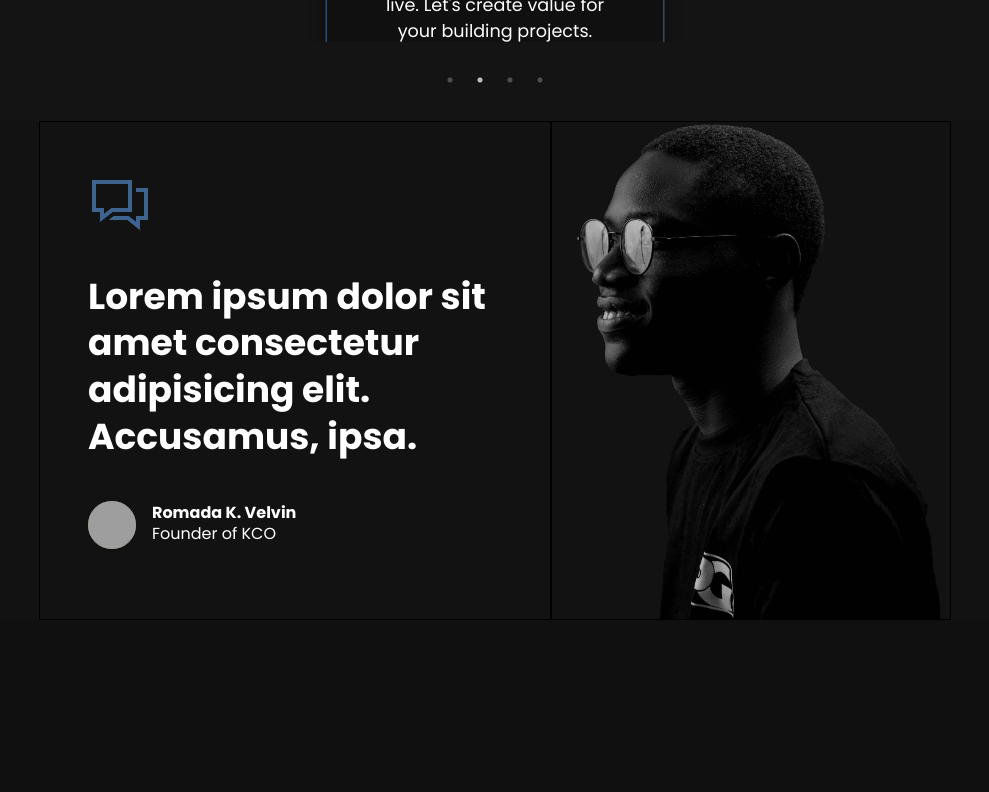
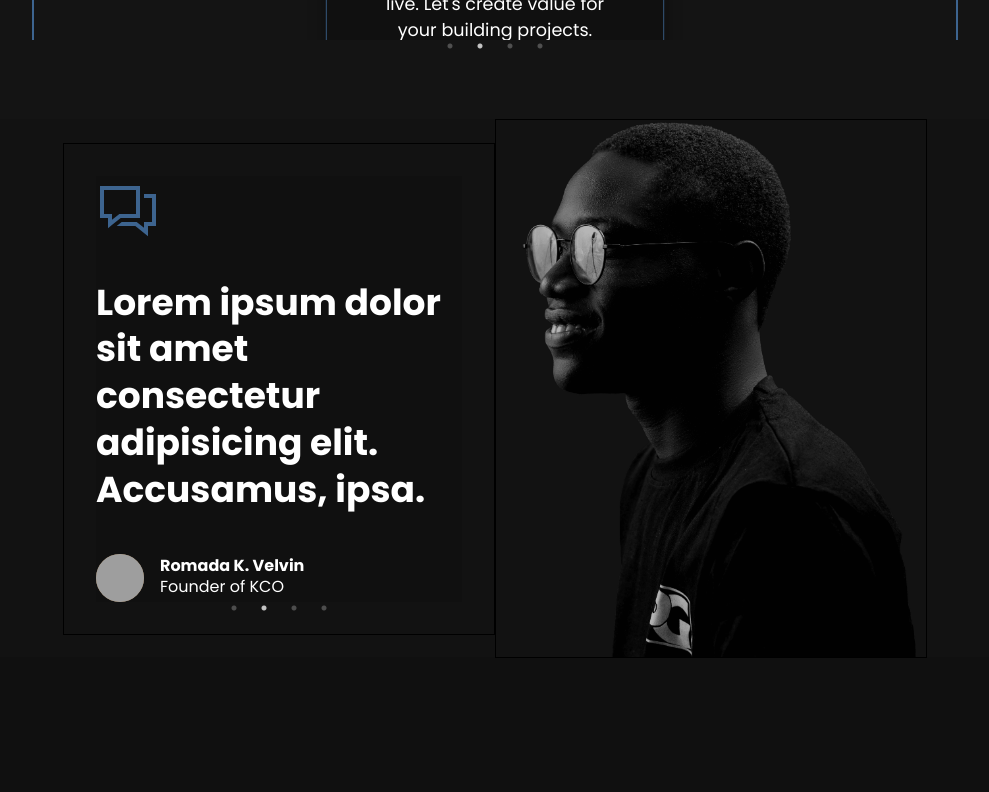
Before and after one commit to iam-benjamen/pg-portfolio-website, a React (Create React App) app: page / in a window 1280 px wide. Shown: the part 1540-2332 px from the top of the page, without its empty margins (145-1134 px from the left). Built offline with nearby package versions, Linux system fonts and the light colour scheme; grey boxes are pictures that could not be loaded.

Commit message:
reviews carousel

```diff
--- a/package.json
+++ b/package.json
@@ -16,7 +16,7 @@
     "react-scroll": "^1.8.6",
     "react-slick": "^0.28.1",
     "slick-carousel": "^1.8.1",
-    "swiper": "^8.1.0",
+    "swiper": "^7.0.0",
     "typed.js": "^2.0.12"
   },
   "scripts": {
--- a/src/components/EnquirySection.js
+++ b/src/components/EnquirySection.js
@@ -224,6 +224,7 @@ const EnquirySection = () => {
               pr="2rem"
             />
             <InputRightElement
+              top={"10px"}
               pt={"8px"}
               pr={"8px"}
               children={<EditIcon color="#3d648f" />}
--- a/src/components/MainSection.js
+++ b/src/components/MainSection.js
@@ -28,8 +28,8 @@ const MainSection = () => {
         "Graphics Designer.",
         "Content Creator.",
       ],
-      typeSpeed: 80,
-      backSpeed: 100,
+      typeSpeed: 50,
+      backSpeed: 50,
       loop: true,
       loopCount: Infinity,
     };
--- a/src/components/NavBar.js
+++ b/src/components/NavBar.js
@@ -57,6 +57,7 @@ const NavBar = () => {
         <Image
           src={mainLogo}
           w={["3rem", "3rem", "4rem"]}
+          minW="4rem"
           h="100%"
           pt={"5px"}
           cursor="pointer"
--- a/src/components/Reviews.js
+++ b/src/components/Reviews.js
@@ -1,40 +1,47 @@
 import { Box, Image, Heading, Avatar, Text } from "@chakra-ui/react";
-import { Swiper, SwiperSlide } from "swiper/react";
-import { EffectFade, Pagination, Autoplay } from "swiper";
 import mainPicture from "../assets/sideView (1).png";
 import commentIcon from "../assets/comments-solid.svg";
+import Slider from "react-slick";
+
+import { extendTheme } from "@chakra-ui/react";
+import { createBreakpoints } from "@chakra-ui/theme-tools";
+
+// const mybreakpoints = {
+//   sm: "1100px",
+//   md: "1500px",
+//   lg: "1501px",
+// };
+// const theme = extendTheme({ mybreakpoints });
 
 const ReviewsSection = () => {
+  const settings = {
+    dots: true,
+    infinite: true,
+    speed: 500,
+    slidesToScroll: 1,
+    autoplay: true,
+    slidesToShow: 1,
+    fade: true,
+  };
   return (
     <Box h="max-content" bgColor={"#121212"} color="white">
       <Box
         w="80%"
         display={"flex"}
         m="auto"
-
         justifyContent="center"
         mt={"-1px"}
-        flexDir={["column-reverse", "column-reverse", "row"]}
+        flexDir={{ base: "column-reverse", md: "column-reverse", lg: "row" }}
       >
         <Box
-          w={["100%", "100%", "50%"]}
-          border={"1px solid black"}
-          padding={["1rem", "1.5rem", "3rem"]}
+          w={{ base: "100%", md: "27rem" }}
+          border={".5px solid black"}
+          padding={["1rem", "1.5rem", "2rem"]}
+          margin={("auto", "auto", 0)}
+          alignSelf="center"
         >
-          <Swiper
-            slidesPerView={1}
-            onSlideChange={() => console.log("slide change")}
-            module={(EffectFade, Pagination, Autoplay)}
-            effect="fade"
-            pagination={{
-              clickable: true,
-              type: "bullets",
-              el: ".swiper-pagination",
-            }}
-            allowTouchMove={true}
-            autoplay={{ delay: 2000 }}
-          >
-            <SwiperSlide>
+          <Slider {...settings} zIndex={-23}>
+            <Box>
               <Box
                 display={"flex"}
                 flexDir="column"
@@ -60,14 +67,97 @@ const ReviewsSection = () => {
                   </Box>
                 </Box>
               </Box>
-            </SwiperSlide>
-            <SwiperSlide>Slide 2</SwiperSlide>
-            <SwiperSlide>Slide 3</SwiperSlide>
-            <SwiperSlide>Slide 4</SwiperSlide>
-          </Swiper>
+            </Box>
+            <Box>
+              <Box
+                display={"flex"}
+                flexDir="column"
+                gap={"2.5rem"}
+                justifyContent="space-between"
+              >
+                <Image src={commentIcon} w="4rem" />
+                <Heading fontFamily={"Poppins"} lineHeight="1.3">
+                  Lorem ipsum dolor sit amet consectetur adipisicing elit.
+                  Accusamus, ipsa.
+                </Heading>
+                <Box display={"flex"} alignItems="center" gap="1rem">
+                  <Avatar
+                    name="Dan Abrahmov"
+                    src="https://bit.ly/dan-abramov"
+                    size={"md"}
+                  />
+                  <Box>
+                    <Heading fontFamily={"Poppins"} fontSize="1rem">
+                      Romada K. Velvin
+                    </Heading>
+                    <Text>Founder of KCO</Text>
+                  </Box>
+                </Box>
+              </Box>
+            </Box>
+            <Box>
+              <Box
+                display={"flex"}
+                flexDir="column"
+                gap={"2.5rem"}
+                justifyContent="space-between"
+              >
+                <Image src={commentIcon} w="4rem" />
+                <Heading fontFamily={"Poppins"} lineHeight="1.3">
+                  Lorem ipsum dolor sit amet consectetur adipisicing elit.
+                  Accusamus, ipsa.
+                </Heading>
+                <Box display={"flex"} alignItems="center" gap="1rem">
+                  <Avatar
+                    name="Dan Abrahmov"
+                    src="https://bit.ly/dan-abramov"
+                    size={"md"}
+                  />
+                  <Box>
+                    <Heading fontFamily={"Poppins"} fontSize="1rem">
+                      Romada K. Velvin
+                    </Heading>
+                    <Text>Founder of KCO</Text>
+                  </Box>
+                </Box>
+              </Box>
+            </Box>
+            <Box>
+              <Box
+                display={"flex"}
+                flexDir="column"
+                gap={"2.5rem"}
+                justifyContent="space-between"
+              >
+                <Image src={commentIcon} w="4rem" />
+                <Heading fontFamily={"Poppins"} lineHeight="1.3">
+                  Lorem ipsum dolor sit amet consectetur adipisicing elit.
+                  Accusamus, ipsa.
+                </Heading>
+                <Box display={"flex"} alignItems="center" gap="1rem">
+                  <Avatar
+                    name="Dan Abrahmov"
+                    src="https://bit.ly/dan-abramov"
+                    size={"md"}
+                  />
+                  <Box>
+                    <Heading fontFamily={"Poppins"} fontSize="1rem">
+                      Romada K. Velvin
+                    </Heading>
+                    <Text>Founder of KCO</Text>
+                  </Box>
+                </Box>
+              </Box>
+            </Box>
+          </Slider>
         </Box>
         <Box>
-          <Image src={mainPicture} w="25rem" border={"1px solid black"}/>
+          <Image
+            src={mainPicture}
+            w={"27rem"}
+            border={"1px solid black"}
+            margin="auto"
+          />
         </Box>
       </Box>
     </Box>
--- a/src/components/ServiceSection.js
+++ b/src/components/ServiceSection.js
@@ -5,6 +5,7 @@ import Graphics from "../assets/graphic-design.svg";
 import Architecture from "../assets/architecture.svg";
 import Visual from "../assets/visual-design.svg";
 import Content from "../assets/content.svg";
+import "../my-slick.css"
 
 const ServiceSection = () => {
   const settings = {
@@ -87,6 +88,7 @@ const ServiceSection = () => {
           justifyContent="center"
           px={["0rem", "1rem", "1.5rem"]}
           _hover={{ cursor: "pointer" }}
+          borderX= "1px solid #3d648f"
         >
           <Image src={Graphics} />
           <Heading
@@ -118,6 +120,7 @@ const ServiceSection = () => {
           justifyContent="center"
           px={["0rem", "1rem", "2rem"]}
           _hover={{ cursor: "pointer" }}
+          borderX= "1px solid #3d648f"
         >
           <Image src={Architecture} />
           <Heading
@@ -149,6 +152,7 @@ const ServiceSection = () => {
           justifyContent="center"
           px={["0rem", "1rem", "1.5rem"]}
           _hover={{ cursor: "pointer" }}
+          borderX= "1px solid #3d648f"
         >
           <Image src={Visual} />
           <Heading
@@ -179,6 +183,7 @@ const ServiceSection = () => {
           justifyContent="center"
           px={["0rem", "1rem", "1.5rem"]}
           _hover={{ cursor: "pointer" }}
+          borderX= "1px solid #3d648f"
         >
           <Image src={Content} />
           <Heading
--- a/src/index.css
+++ b/src/index.css
@@ -8,48 +8,6 @@ body {
   font-family: 'Poppins', sans-serif;
 }
 
-
-.slick-slide.slick-active.slick-center.slick-current{
-  background-color: #101010!important;
-  box-shadow: rgba(0, 0, 0, 0.35) 0px 5px 15px;
-  transform: scale(1.1);
-  transition-duration: 0s;
-  border: 1px solid #3d648f;
-}
-.slick-slide.slick-active.slick-current{
-  background-color: #101010!important;
-  box-shadow: rgba(0, 0, 0, 0.35) 0px 5px 15px;
-  border: 2px solid #3d648f;
-}
-
-.slick-dots li button:before{
-  color:white !important;
-  /* opacity: 0.8 !important; */
-}
-
-.slick-dots{
-  bottom: -3rem !important;
-}
-
-.slick-slide{
-  overflow: hidden;
-}
-
-@media screen and (max-width : 585px) {
-  .slick-next {
-    display: none !important;
-  }
-  .slick-prev {
-    display: none !important;
-  }
-}
-
-.slick-next {
-  right: -15px !important;
-}
-.slick-prev {
-  left: -15px !important;
-}
 
 svg{
   width: 30rem;
@@ -113,3 +71,5 @@ animation: spin 8s cubic-bezier(0.5, 0.5, 0.5, .5) infinite;
 .main-logo{
   animation: heartbeat 2s infinite;
 }
+
+.swiper-pagination { pointer-events: all !important; }
--- /dev/null
+++ b/src/my-slick.css
@@ -0,0 +1,47 @@
+.slick-slide.slick-active.slick-center.slick-current{
+    background-color: #101010!important;
+    box-shadow: rgba(0, 0, 0, 0.35) 0px 5px 15px;
+    transform: scale(1.1);
+    transition-duration: 0s;
+    /* border: 1px solid #3d648f; */
+  }
+  .slick-slide.slick-active.slick-current{
+    background-color: #101010!important;
+    box-shadow: rgba(0, 0, 0, 0.35) 0px 5px 15px;
+    /* border: 2px solid #3d648f; */
+  }
+
+  .slick-dots li button:before{
+    color:white !important;
+    /* opacity: 0.8 !important; */
+  }
+
+  .slick-dots{
+    bottom: -1rem !important;
+  }
+
+  .slick-slide{
+    overflow: hidden;
+  }
+
+  @media screen and (max-width : 1250px) {
+    .slick-next {
+      display: none !important;
+    }
+    .slick-prev {
+      display: none !important;
+    }
+  }
+
+  .slick-next {
+    right: -15px !important;
+  }
+  .slick-prev {
+    left: -15px !important;
+  }
+  .slick-next {
+    display: none !important;
+  }
+  .slick-prev {
+    display: none !important;
+  }
```
Also changed, not shown: src/index.js (+2 -5 lines), 1 other file (tests, documents, lock files or other folders).
